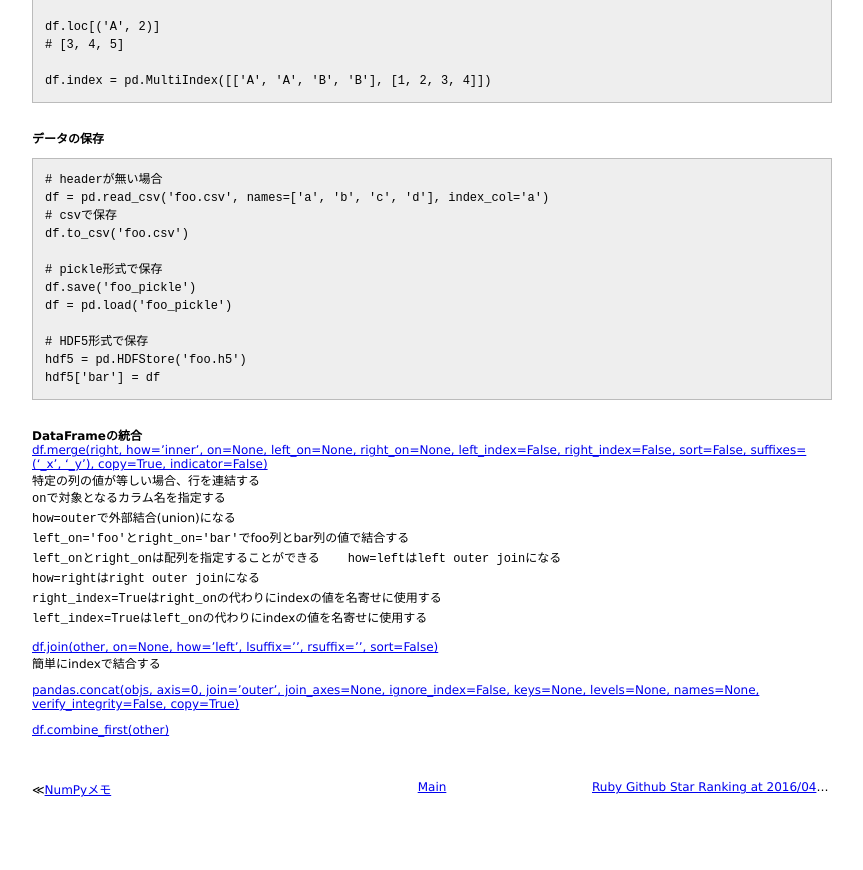
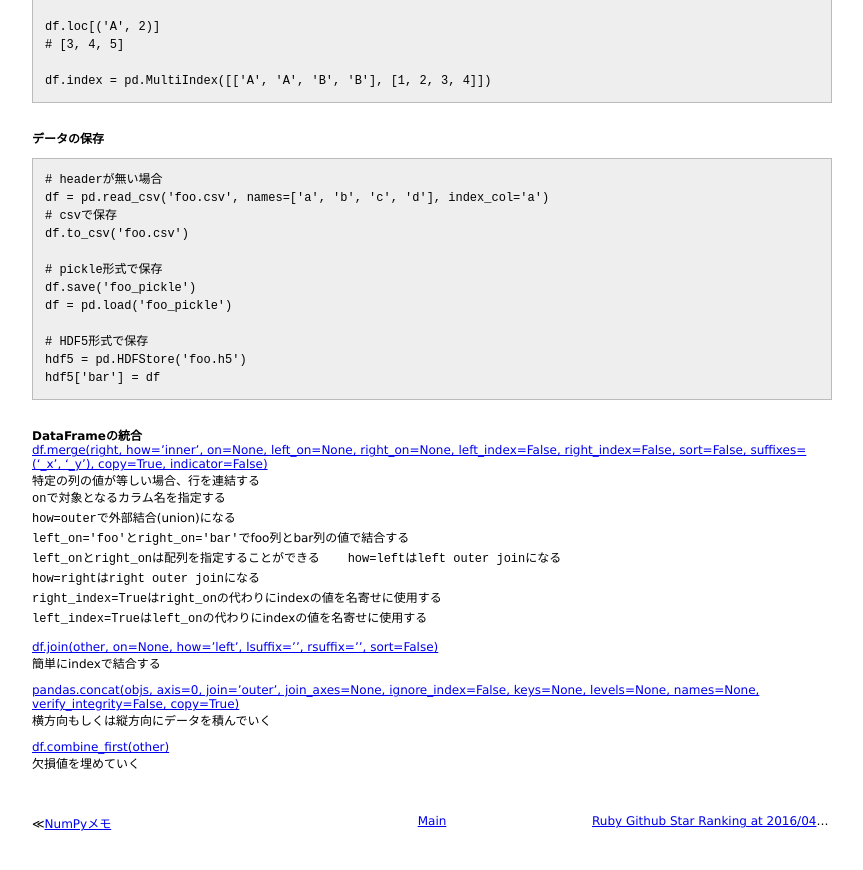
Before and after one commit to 38elements/38elements.github.com, a Jekyll site: the page built from _posts/2016-04-24-pandas.md, in a window 1280 px wide and 900 px high, scrolled down 6447 px. Shown: the top 870 px of the window, without its empty margins (208-1071 px from the left). Built offline with Jekyll 4.4.1, drawn with Linux system fonts in a browser that asks for light colours.

Commit message:
Update 2016-04-24-pandas.md

```diff
--- a/_posts/2016-04-24-pandas.md
+++ b/_posts/2016-04-24-pandas.md
@@ -447,6 +447,7 @@ hdf5['bar'] = df
 簡単にindexで結合する
 
 [pandas.concat(objs, axis=0, join='outer', join_axes=None, ignore_index=False, keys=None, levels=None, names=None, verify_integrity=False, copy=True)](http://pandas.pydata.org/pandas-docs/stable/generated/pandas.concat.html)
-
+横方向もしくは縦方向にデータを積んでいく
 
 [df.combine_first(other)](http://pandas.pydata.org/pandas-docs/stable/generated/pandas.DataFrame.combine_first.html)
+欠損値を埋めていく
```
